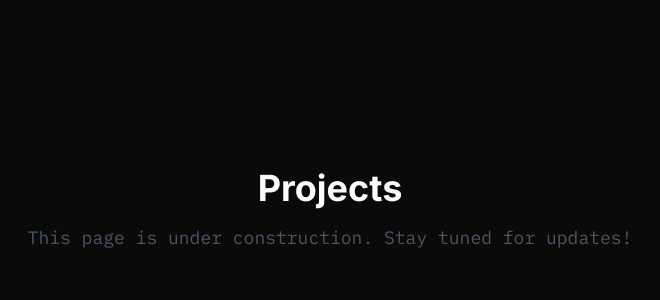
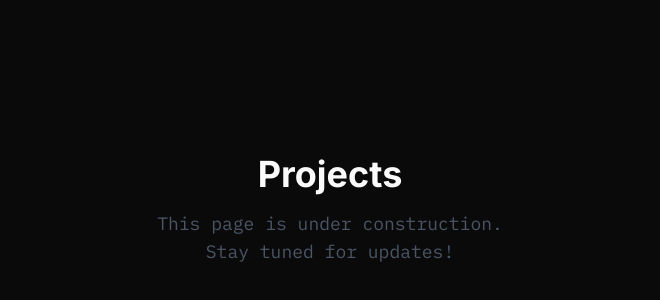
Before and after one commit to dhruv-dhaduk/site, a Next.js app: page /projects in a window 1280 px wide. Shown: the part 190-490 px from the top of the page, without its empty margins (310-970 px from the left). Built offline with nearby package versions, Linux system fonts and the light colour scheme; what @bprogress/next would draw is missing.

Commit message:
Fix the layout in unimplemented pages

```diff
--- a/src/app/blog/page.tsx
+++ b/src/app/blog/page.tsx
@@ -1,9 +1,12 @@
 export default function Blog() {
     return (
-        <div className="flex h-screen flex-col items-center justify-center">
+        <div className="flex min-h-dvh flex-col items-center justify-center">
             <h1 className="font-inter mb-4 text-4xl font-bold">Blog</h1>
             <p className="font-plex text-lg text-gray-600">
-                This page is under construction. Stay tuned for updates!
+                This page is under construction.
+            </p>
+            <p className="font-plex text-lg text-gray-600">
+                Stay tuned for updates!
             </p>
         </div>
     );
--- a/src/app/projects/page.tsx
+++ b/src/app/projects/page.tsx
@@ -1,9 +1,12 @@
 export default async function Projects() {
     return (
-        <div className="flex h-screen flex-col items-center justify-center">
+        <div className="flex min-h-dvh flex-col items-center justify-center">
             <h1 className="font-inter mb-4 text-4xl font-bold">Projects</h1>
             <p className="font-plex text-lg text-gray-600">
-                This page is under construction. Stay tuned for updates!
+                This page is under construction.
+            </p>
+            <p className="font-plex text-lg text-gray-600">
+                Stay tuned for updates!
             </p>
         </div>
     );
--- a/src/app/wiki/page.tsx
+++ b/src/app/wiki/page.tsx
@@ -1,9 +1,12 @@
 export default function Wiki() {
     return (
-        <div className="flex h-screen flex-col items-center justify-center">
+        <div className="flex min-h-dvh flex-col items-center justify-center">
             <h1 className="font-inter mb-4 text-4xl font-bold">Wiki</h1>
             <p className="font-plex text-lg text-gray-600">
-                This page is under construction. Stay tuned for updates!
+                This page is under construction.
+            </p>
+            <p className="font-plex text-lg text-gray-600">
+                Stay tuned for updates!
             </p>
         </div>
     );
```
